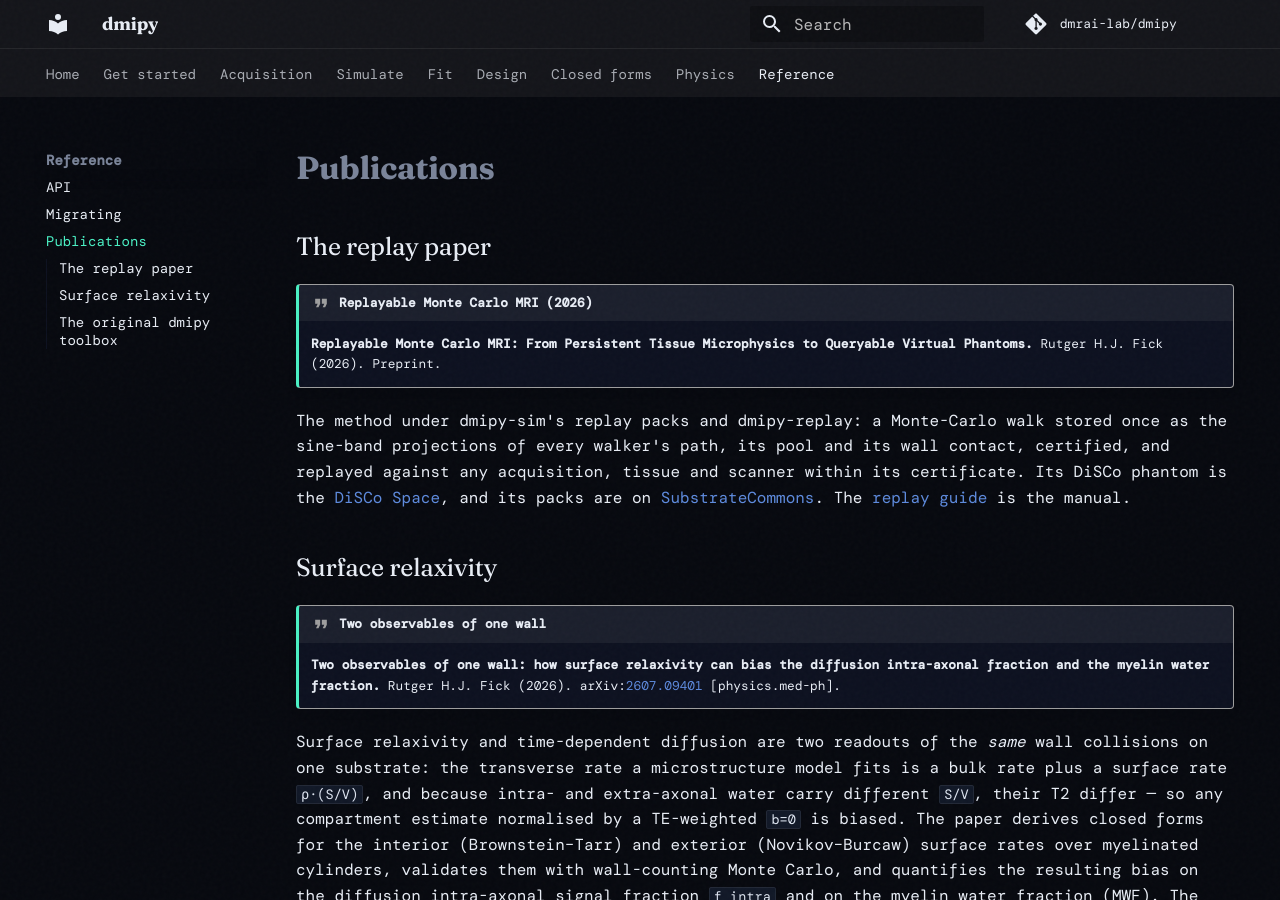
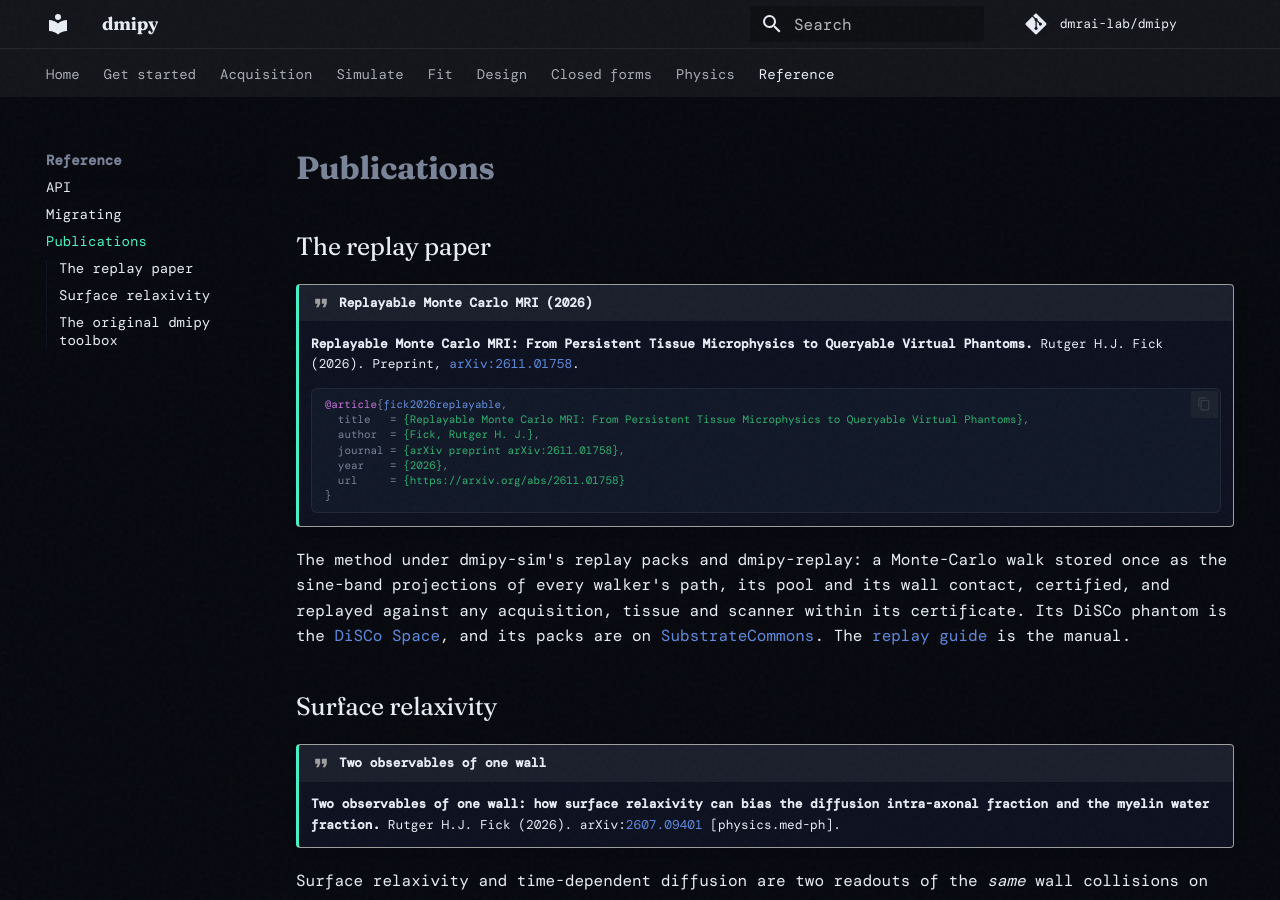
Before and after one commit to dmrai-lab/dmipy, an MkDocs documentation site: the page built from docs/publications.md, in a window 1280 px wide and 900 px high. Built offline with MkDocs 1.6.1 and Material for MkDocs 9.7.7, drawn with Linux system fonts in a browser that asks for light colours; some web fonts are replaced; comment, search, counter and statistics services are not loaded.

Commit message:
Publications: the replay paper's arXiv link and BibTeX (2611.01758)
Co-Authored-By: Claude Opus 5.5 <noreply@anthropic.com>
Claude-Session: https://claude.ai/code/session_01GbFuYzvzMuihuQCs8aS33n

````diff
--- a/docs/publications.md
+++ b/docs/publications.md
@@ -4,7 +4,17 @@
 
 !!! quote "Replayable Monte Carlo MRI (2026)"
     **Replayable Monte Carlo MRI: From Persistent Tissue Microphysics to Queryable Virtual Phantoms.**
-    Rutger H.J. Fick (2026). Preprint.<!-- ARXIV_URL: the replay paper's arXiv link goes here once it has an identifier -->
+    Rutger H.J. Fick (2026). Preprint, [arXiv:2611.01758](https://arxiv.org/abs/2611.01758).
+
+    ```bibtex
+    @article{fick2026replayable,
+      title   = {Replayable Monte Carlo MRI: From Persistent Tissue Microphysics to Queryable Virtual Phantoms},
+      author  = {Fick, Rutger H. J.},
+      journal = {arXiv preprint arXiv:2611.01758},
+      year    = {2026},
+      url     = {https://arxiv.org/abs/2611.01758}
+    }
+    ```
 
 The method under dmipy-sim's replay packs and dmipy-replay: a Monte-Carlo walk stored once as the sine-band
 projections of every walker's path, its pool and its wall contact, certified, and replayed against any
````
Also changed, not shown: CLAUDE.md (+1 -2 lines).
